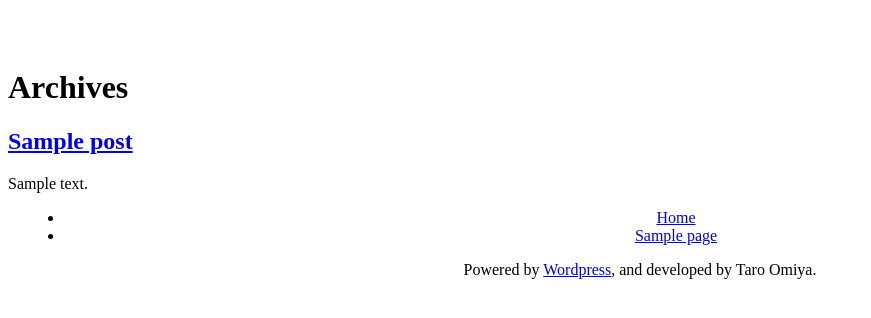
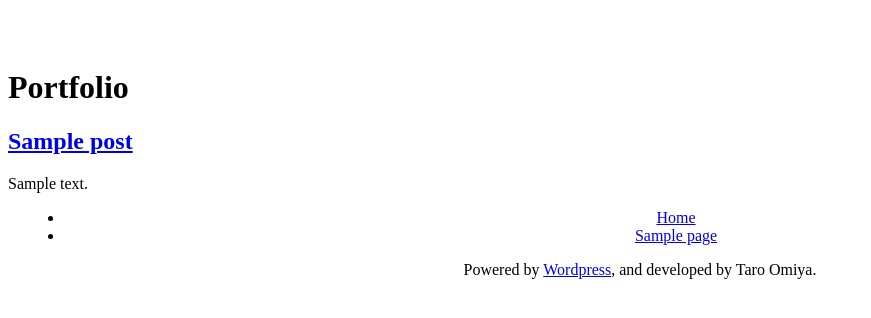
Before and after one commit to japtar10101/wordpress-customizations, a WordPress theme: template Themes/twentyseventeen-taroomiya/archive-jetpack-portfolio.php in a window 1280 px wide. Shown: the part 60-378 px from the top of the page, without its empty margins (0-871 px from the left). Run offline with PHP 8.4 and a stand-in for WordPress, Linux system fonts and the light colour scheme; the site name, menu and one post (Sample post) are stand-ins, and other content is empty; some libraries are stand-ins or nearby versions.

Commit message:
Making first conservative changes to test if archive-jetpack-portfolio.php is being used.

```diff
--- a/Themes/twentyseventeen-taroomiya/archive-jetpack-portfolio.php
+++ b/Themes/twentyseventeen-taroomiya/archive-jetpack-portfolio.php
@@ -16,10 +16,7 @@ get_header(); ?>
 
 	<?php if ( have_posts() ) : ?>
 		<header class="page-header">
-			<?php
-				the_archive_title( '<h1 class="page-title">', '</h1>' );
-				the_archive_description( '<div class="taxonomy-description">', '</div>' );
-			?>
+			<h1>Portfolio</h1>
 		</header><!-- .page-header -->
 	<?php endif; ?>
 
```
